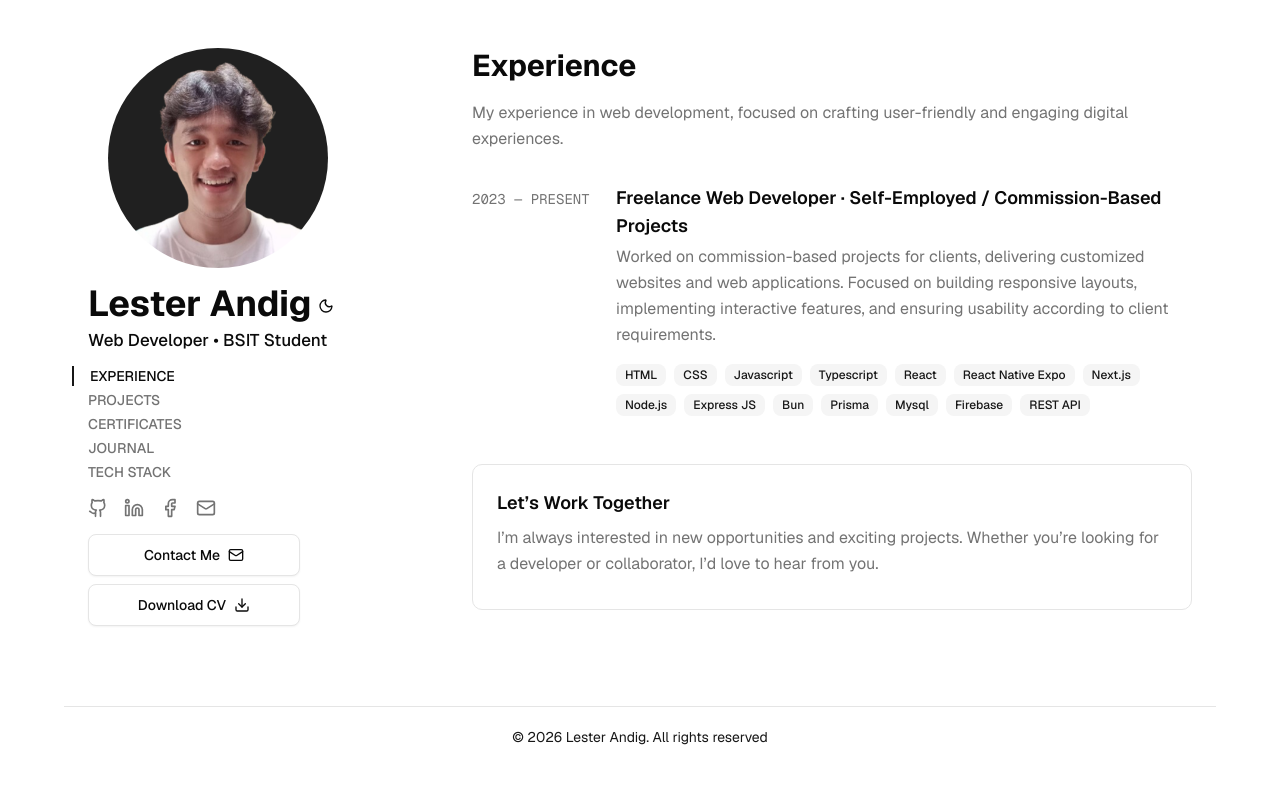
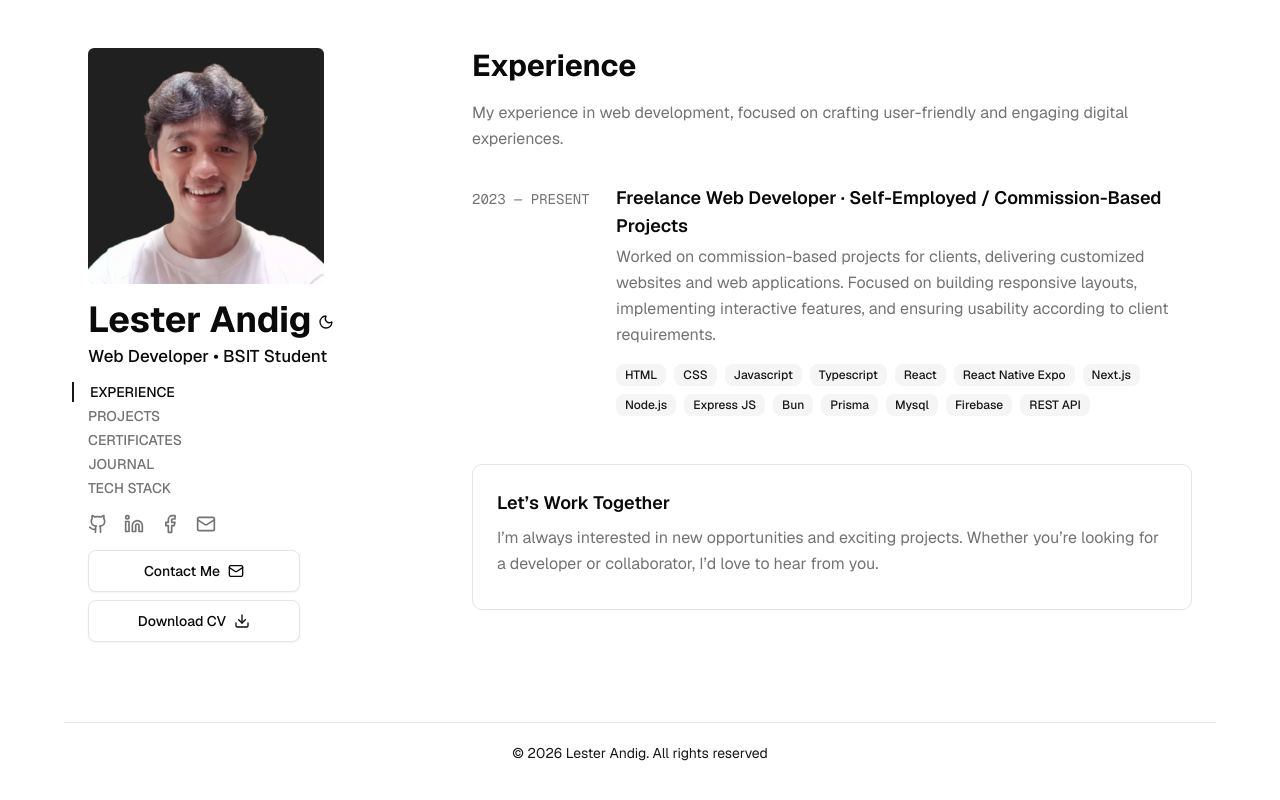
Before and after one commit to RANDAAAALL/v4-portfolio, a Next.js app: page / in a window 1280 px wide. Built offline with nearby package versions, Linux system fonts and the light colour scheme.

Commit message:
refactor(image-preview): made some changes on styling

```diff
--- a/src/components/ui/image-preview.tsx
+++ b/src/components/ui/image-preview.tsx
@@ -1,6 +1,6 @@
-"use client"
+"use client";
 
-import { useTheme } from "next-themes"
+import { useTheme } from "next-themes";
 import React from "react";
 import Image from "next/image";
 
@@ -12,12 +12,12 @@ export default function ImagePreviewContent() {
   if (!mounted) return null;
 
   return (
-    <div className="relative w-55 h-55 ml-5 group">
-
+    <div className="">
+      <div className="relative w-59 h-59 group">
         {/* default image (light theme, hides on hover or dark mode) */}
         <Image
           className={`
-          rounded-full object-cover
+        rounded-sm object-cover
         ${theme === "dark" ? "hidden" : "block"}
         group-hover:hidden
         `}
@@ -30,7 +30,7 @@ export default function ImagePreviewContent() {
         {/* hover image (dark theme: always visible or light theme: visible on hover) */}
         <Image
           className={`
-          rounded-full object-cover
+        rounded-sm object-cover
         ${theme === "dark" ? "block" : "hidden"}
           group-hover:block
         `}
@@ -41,5 +41,6 @@ export default function ImagePreviewContent() {
           priority
         />
       </div>
+    </div>
   );
 }
```
Lines whose indentation alone changed are shown as unchanged.
